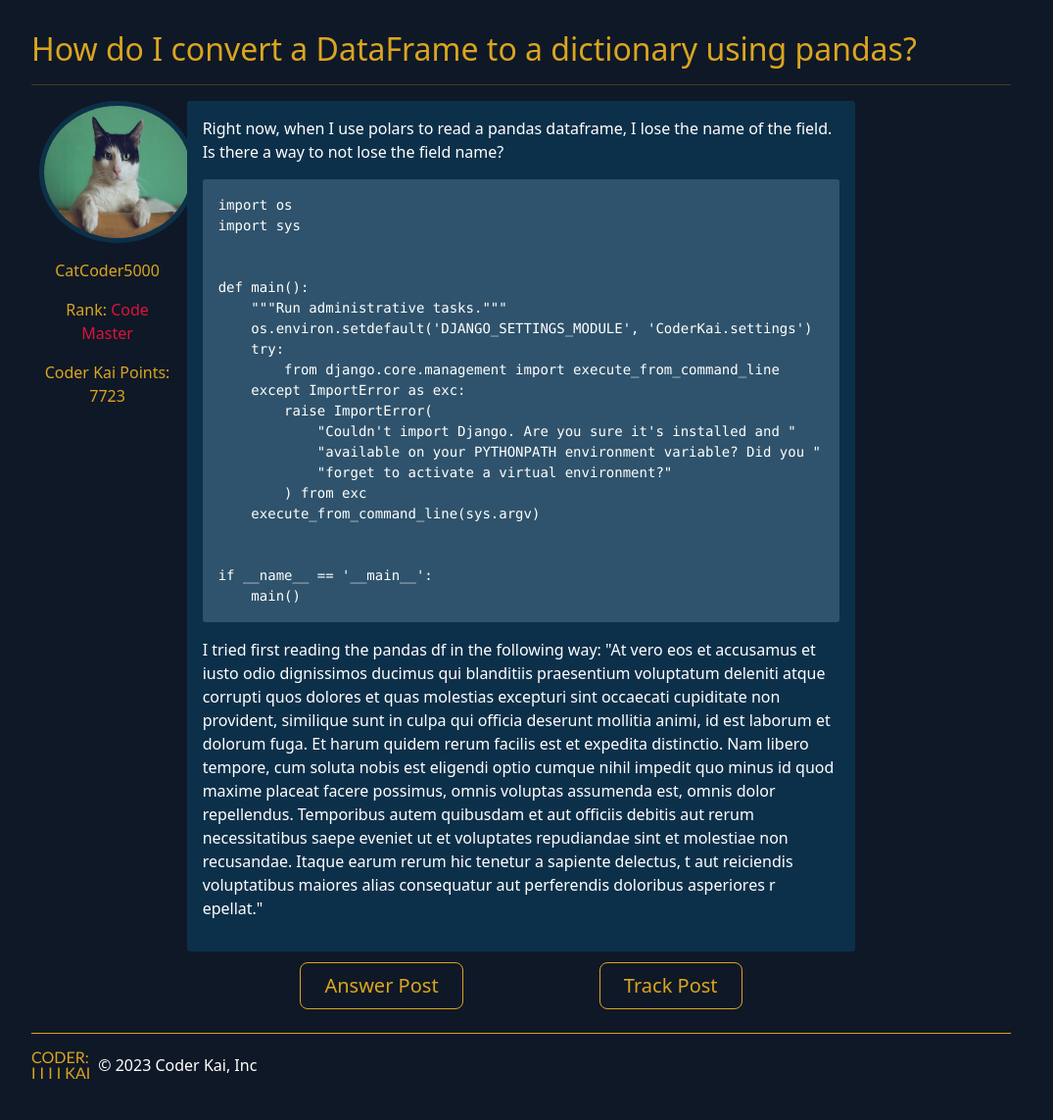
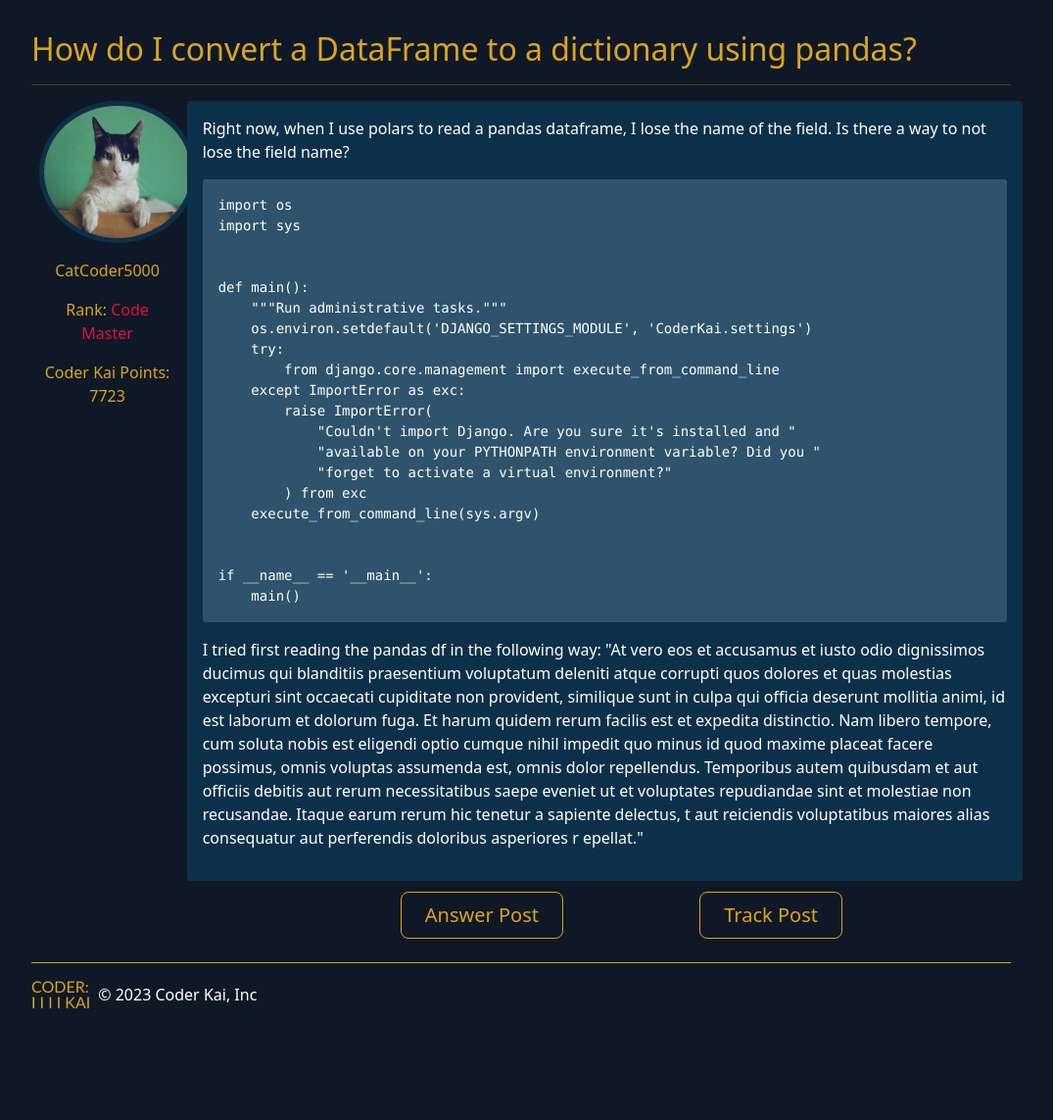
Before and after one commit to l-hepper/coderkai-gitlabimport, a Django app: page /posts/post-01 in a window 1280 px wide. Shown: the part 175-1318 px from the top of the page at 98% size, without its empty margins (108-1183 px from the left). After the commit the page ends 1204 px from the top, so only its background shows below. Run offline with Django 4.2, Linux system fonts and the light colour scheme.

Commit message:
small layout change

```diff
--- a/CoderKai/main_app/static/main_app/post_content.css
+++ b/CoderKai/main_app/static/main_app/post_content.css
@@ -47,7 +47,7 @@ hr {
 
 .post-options {
     width: 60%;
-    margin-left: 20%;
+    margin-left:30%;
     display:flex;
     justify-content: space-around;
 }
--- a/CoderKai/main_app/templates/main_app/post_content.html
+++ b/CoderKai/main_app/templates/main_app/post_content.html
@@ -33,7 +33,7 @@
                     </div>
                 </div>
             </div>
-            <div class="col-8 post-body">
+            <div class="col-10 post-body">
                 <p>
 Right now, when I use polars to read a pandas dataframe, I lose the name of the field.
 Is there a way to not lose the field name?
```
